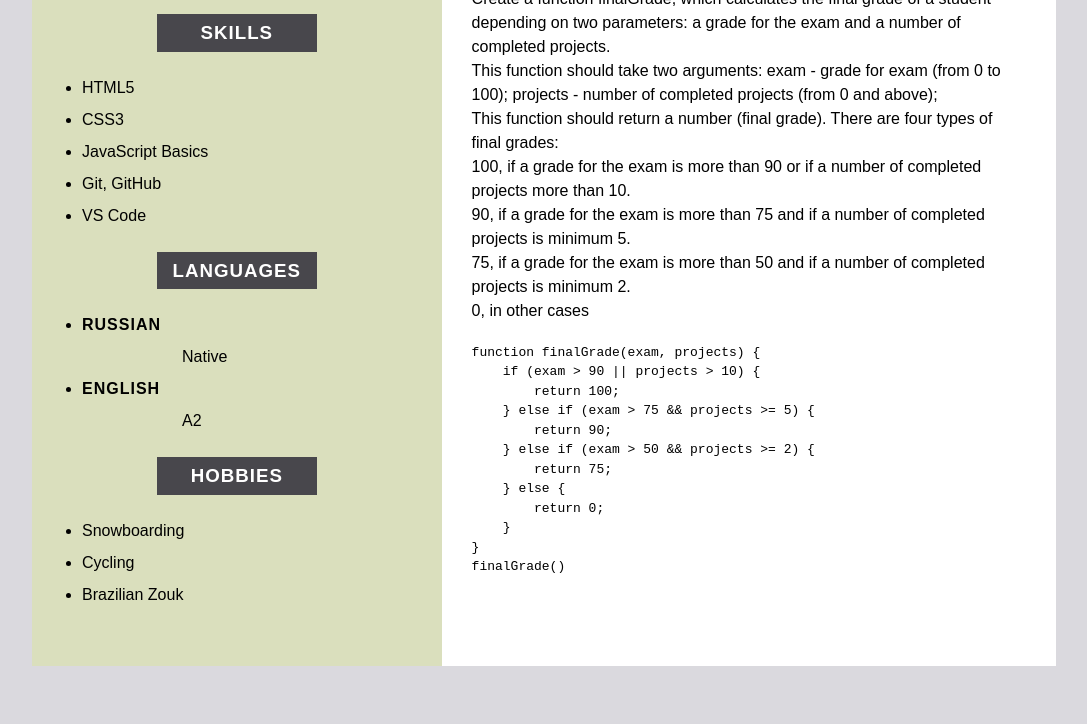
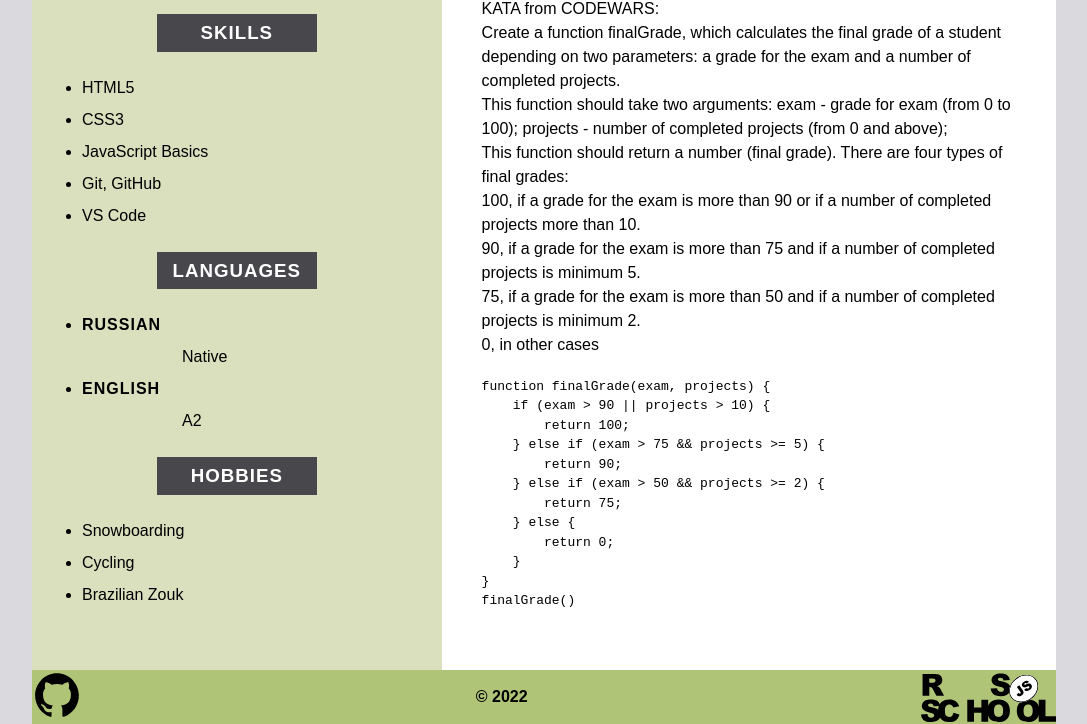
Before and after one commit to Zouker/rsschool-cv, a plain HTML site: page index.html in a window 1280 px wide. Shown: the part 692-1416 px from the top of the page, without its empty margins (96-1183 px from the left). Before the commit the page ends 1358 px from the top, so only its background shows below. Drawn offline with Linux system fonts and the light colour scheme.

Commit message:
feat: add footer

```diff
--- a/css/style.css
+++ b/css/style.css
@@ -12,7 +12,7 @@ body {
 .general-container {
     max-width: 1024px;
     min-width: 600px;
-    max-height: 1300px;
+    min-height: 1200px;
     margin: 0 auto;
 }
 
@@ -97,14 +97,14 @@ main .contacts h3 {
 }
 
 .contacts li p img {
-    display: inline;
+    /* display: inline; */
     vertical-align: middle;
     margin: 5px;
 }
 
 .right-column {
     width: 60%;
-    padding: 30px;
+    padding: 40px 40px 0 40px;
 }
 
 .right-column h3 {
@@ -160,3 +160,19 @@ main .contacts h3 {
     text-decoration: none;
     color: #000;
 }
+
+footer {
+    display: flex;
+    justify-content: space-between;
+    align-items: center;
+    background-color: #afc477;
+    font-weight: 700;
+}
+
+footer a:hover {
+    filter: invert(0.5);
+}
+
+footer img {
+    height: 50px;
+}
--- a/index.html
+++ b/index.html
@@ -160,6 +160,11 @@ finalGrade()
                 </section>
             </aside>
         </div>
+        <footer>
+            <a class="my-github" href="https://github.com/Zouker" target="_blank"><img src="icons/github.svg" alt="My GitHub"> </a>
+            <p>© 2022</p>
+            <img src="icons/rs_school_js.svg" alt="RS School logo">
+        </footer>
     </div>
 
 </body>
```
